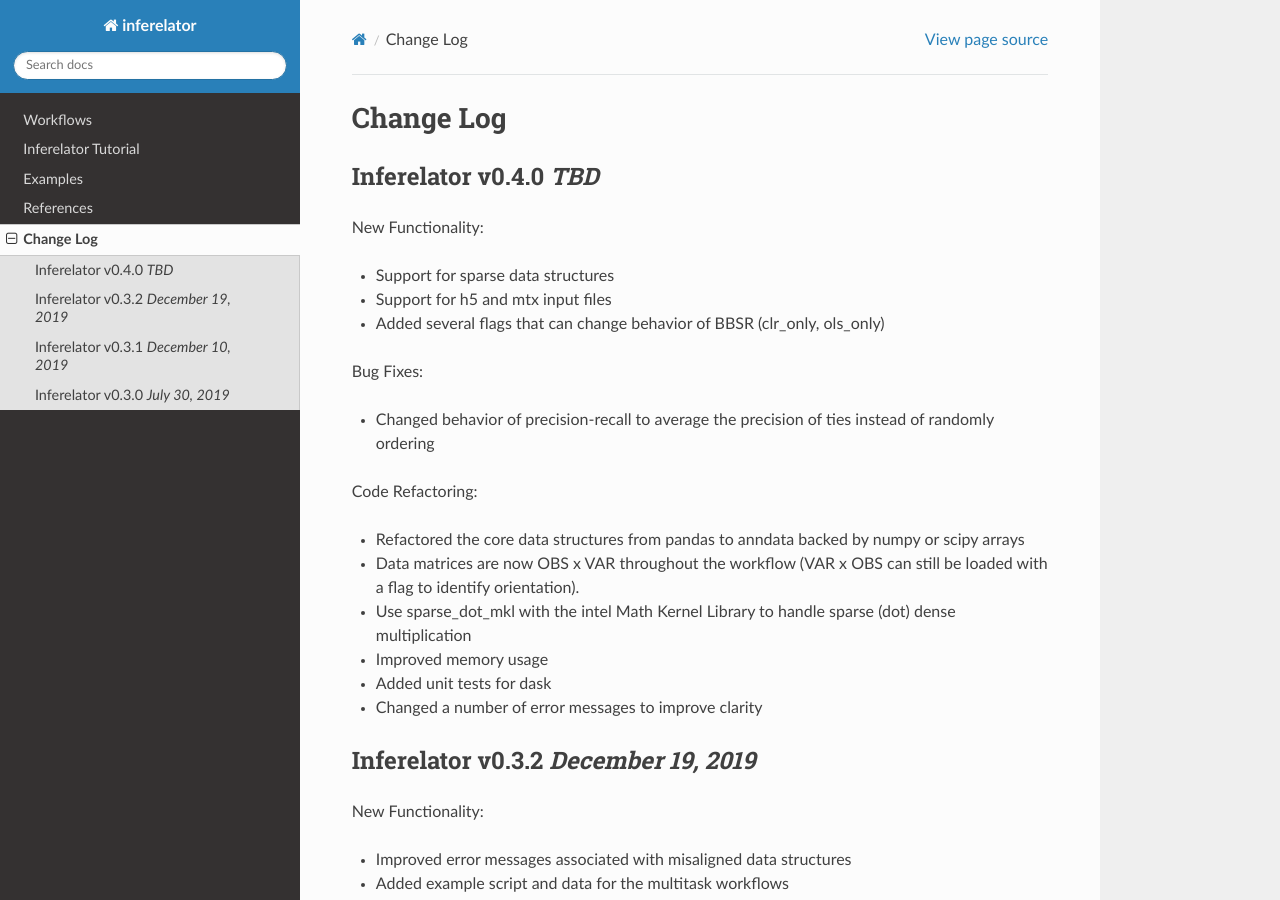
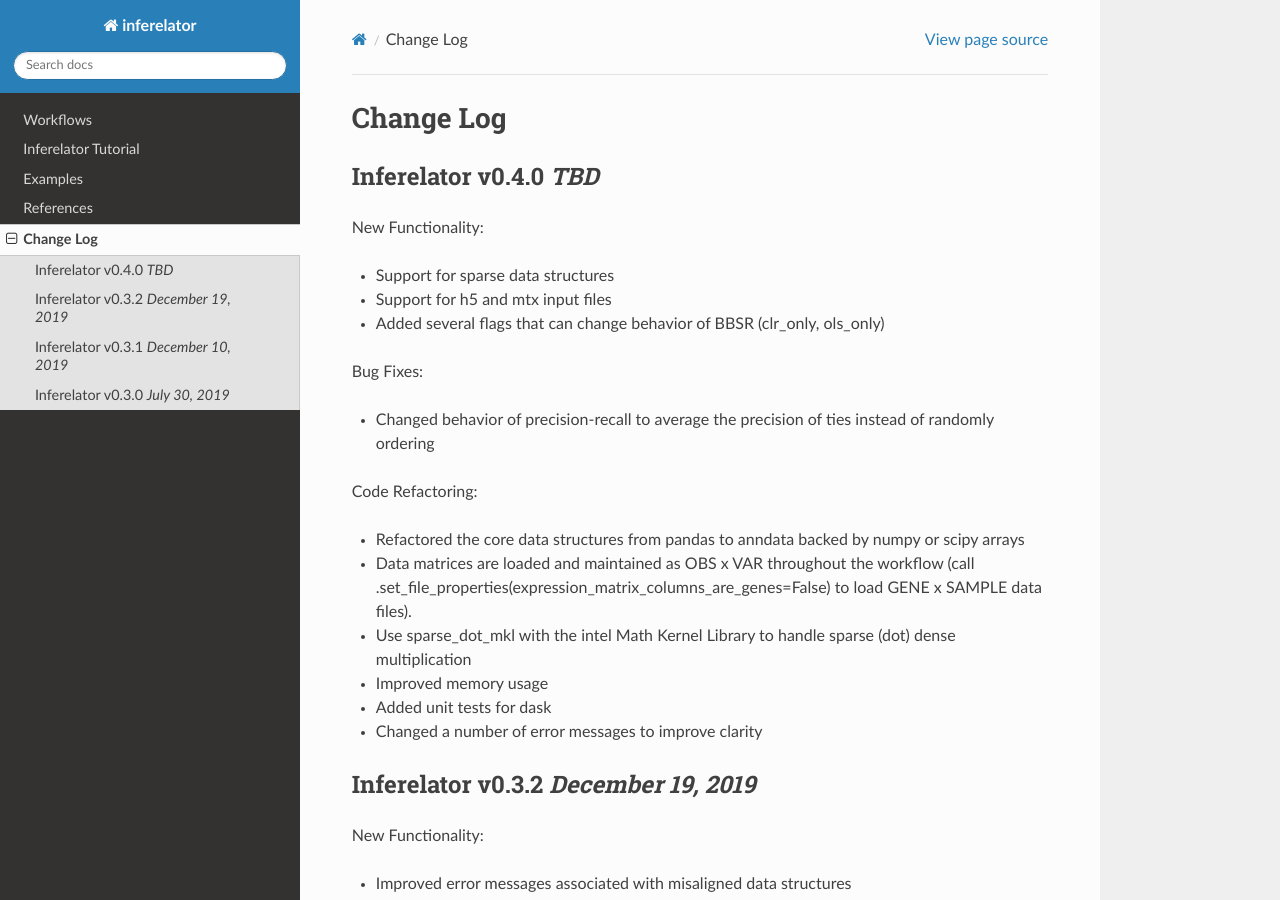
Before and after one commit to flatironinstitute/inferelator, a Sphinx documentation site: the page built from docs/changelog.rst, in a window 1280 px wide and 900 px high. Built offline with Sphinx 7.4.7 and the Read the Docs theme 2.0.0, drawn with Linux system fonts in a browser that asks for light colours.

Commit message:
Update changelog

```diff
--- a/docs/changelog.rst
+++ b/docs/changelog.rst
@@ -17,8 +17,8 @@
 Code Refactoring:
 
 - Refactored the core data structures from pandas to anndata backed by numpy or scipy arrays
-- Data matrices are now OBS x VAR throughout the workflow
-  (VAR x OBS can still be loaded with a flag to identify orientation).
+- Data matrices are loaded and maintained as OBS x VAR throughout the workflow
+  (call .set_file_properties(expression_matrix_columns_are_genes=False) to load GENE x SAMPLE data files).
 - Use sparse_dot_mkl with the intel Math Kernel Library to handle sparse (dot) dense multiplication
 - Improved memory usage
 - Added unit tests for dask
```
